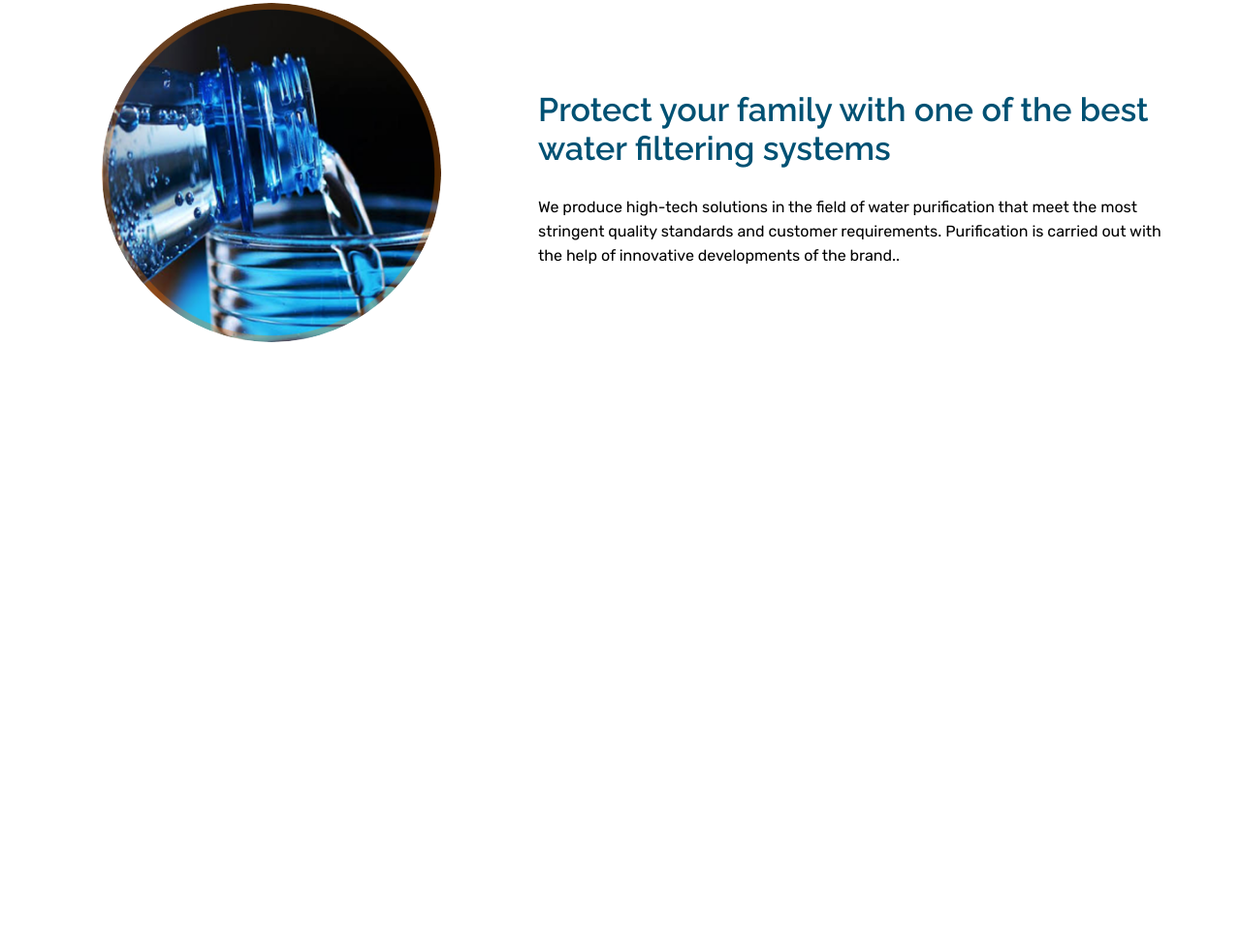
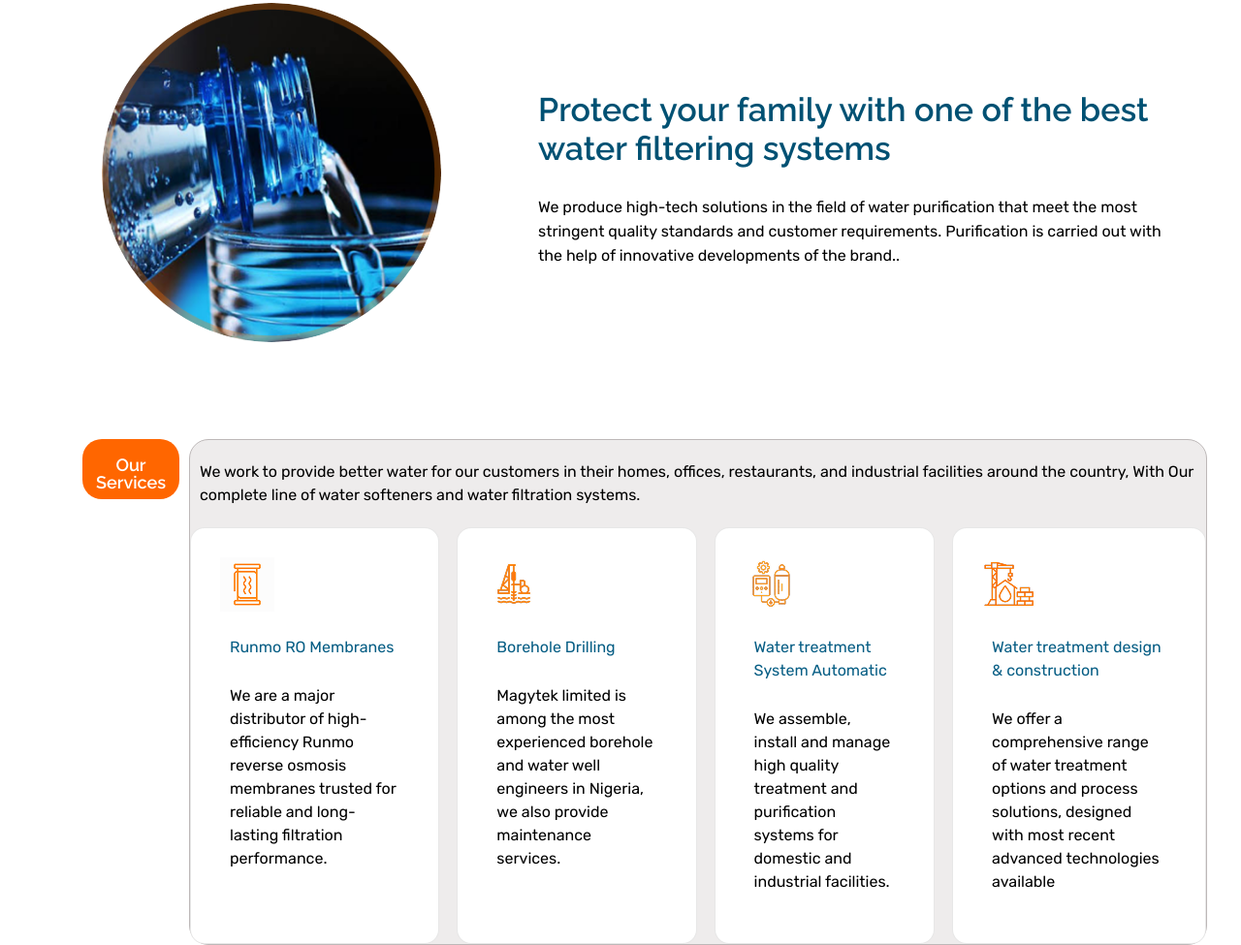
Before and after one commit to Justchidi26/magytek-clone, a plain HTML site: page index.html in a window 1280 px wide. Shown: the part 826-1801 px from the top of the page at 97% size. Before the commit the page ends 1179 px from the top, so only its background shows below. Drawn offline with Linux system fonts and the light colour scheme.

Commit message:
Section 3

```diff
--- a/index.html
+++ b/index.html
@@ -80,7 +80,7 @@
             <h2>
               Protect your family with one of the best water filtering systems
             </h2>
-            <p style="line-height: 25px; font-size: 16px;">
+            <p style="line-height: 25px; font-size: 16px">
               We produce high-tech solutions in the field of water purification
               that meet the most stringent quality standards and customer
               requirements. Purification is carried out with the help of
@@ -88,6 +88,71 @@
             </p>
           </div>
         </div>
+        <div class="container-3">
+          <div class="our-services">
+            <p>Our Services</p>
+          </div>
+          <div class="service-content">
+            <div>
+              <p>
+                We work to provide better water for our customers in their
+                homes, offices, restaurants, and industrial facilities around
+                the country, With Our complete line of water softeners and water
+                filtration systems.
+              </p>
+            </div>
+            <div class="frames">
+              <div class="frame-1">
+                <div class="frame-1-1">
+                  <img src="assets/ru 1.png" alt="membrane icon" />
+                  <p class="frame-text-1">Runmo RO Membranes</p>
+                  <p class="frame-text-2">
+                    We are a major distributor of high-efficiency Runmo reverse
+                    osmosis membranes trusted for reliable and long-lasting
+                    filtration performance.
+                  </p>
+                </div>
+              </div>
+              <div class="frame-1">
+                <div class="frame-1-1">
+                  <img src="assets/Frame 156.png" alt="Drilling machine icon" />
+                  <p class="frame-text-1">Borehole Drilling</p>
+                  <p class="frame-text-2">
+                    Magytek limited is among the most experienced borehole and
+                    water well engineers in Nigeria, we also provide maintenance
+                    services.
+                  </p>
+                </div>
+              </div>
+              <div class="frame-1">
+                <div class="frame-1-1">
+                  <img
+                    src="assets/Frame 1561.png"
+                    alt="water treatment machine"
+                  />
+                  <p class="frame-text-1">Water treatment System Automatic</p>
+                  <p class="frame-text-2">
+                    We assemble, install and manage high quality treatment and
+                    purification systems for domestic and industrial facilities.
+                  </p>
+                </div>
+              </div>
+              <div class="frame-1">
+                <div class="frame-1-1">
+                  <img src="assets/Frame 1562.png" alt="water crane icon" />
+                  <p class="frame-text-1">
+                    Water treatment design & construction
+                  </p>
+                  <p class="frame-text-2">
+                    We offer a comprehensive range of water treatment options
+                    and process solutions, designed with most recent advanced
+                    technologies available
+                  </p>
+                </div>
+              </div>
+            </div>
+          </div>
+        </div>
       </div>
     </main>
     <footer></footer>
--- a/styles.css
+++ b/styles.css
@@ -215,3 +215,114 @@ nav {
   font-weight: 600;
   font-size: 34px;
 }
+
+.container-3{
+  display: -webkit-flex;
+  gap: 10px;
+  padding: 0 60px;
+  margin-top: 100px;
+}
+
+.our-services{
+  background-color: #ff6600;
+  color: #ffffff;
+  width: 100px;
+  height: 62px;
+  border-radius: 20px;
+  align-items: center;
+  justify-content: space-between;
+
+
+}
+
+/* Section 3 */
+.our-services p {
+  font-weight: 600;
+  font-size: 18px;
+  line-height: 100%;
+  letter-spacing: 5%;
+  text-align: center;
+  font-family: "Raleway", sans-serif;
+  font-optical-sizing: auto;
+  font-style: normal;
+  padding: 0 14px;
+}
+
+.service-content{
+  border: 1px solid #BDB8B8;
+  border-radius: 20px;
+  background-color: #eeecec;
+
+}
+
+.service-content p{
+  font-weight: 400;
+  font-size: 16px;
+  line-height: 24px;
+  letter-spacing: 5%;
+  font-family: "Rubik", sans-serif;
+  font-optical-sizing: auto;
+  font-style: normal;
+  padding: 5px 10px;
+
+}
+
+.frames{
+  display: flex;
+  width: 1054;
+  height: 330;
+  opacity: 1;
+  top: 138px;
+  left: 94px;
+  gap: 18px;
+}
+
+.frame-1{
+  border: 1px solid #88888833;
+  width: 250;
+  height: 330;
+  opacity: 1;
+  gap: 10px;
+  border-radius: 15px;
+  border-width: 1px;
+  padding: 30px;
+  background-color:#ffffff;
+
+}
+
+.frame-1-1{
+  width: 190;
+  height: 225;
+  opacity: 1;
+  gap: 15px;
+
+}
+
+.frame-1-1 img{
+  width: 56;
+  height: 56;
+  opacity: 1;
+
+}
+
+.frame-text-1 {
+  font-size: 16px;
+  line-height: 100%;
+  letter-spacing: 0%;
+  font-family: "Raleway", sans-serif;
+  font-optical-sizing: auto;
+  font-style: normal;
+  color:#065D84;
+
+}
+
+.frame-text-2{
+  color: #000000;
+  font-weight: 400;
+  font-size: 14px;
+  line-height: 20px;
+  letter-spacing: 0%;
+  font-family: "Rubik", sans-serif;
+  font-optical-sizing: auto;
+  font-style: normal;
+}
```
Also changed, not shown: assets/Frame 156.png (added), assets/Frame 1561.png (added), assets/Frame 1562.png (added), assets/ru 1.png (added).
